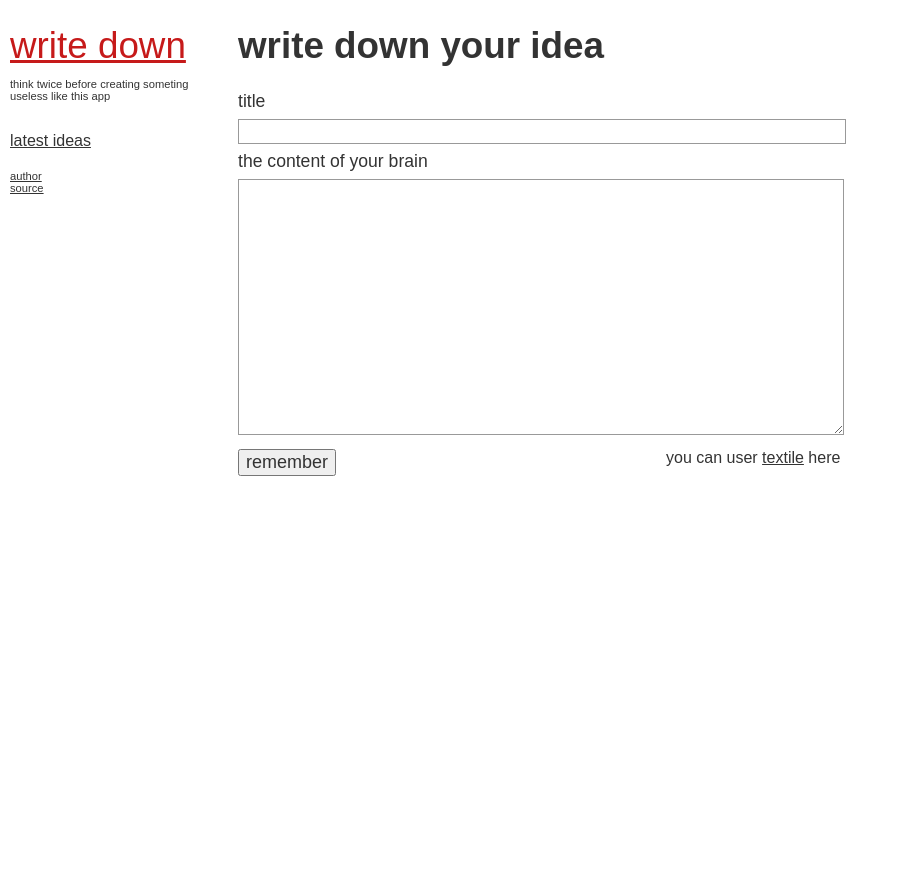
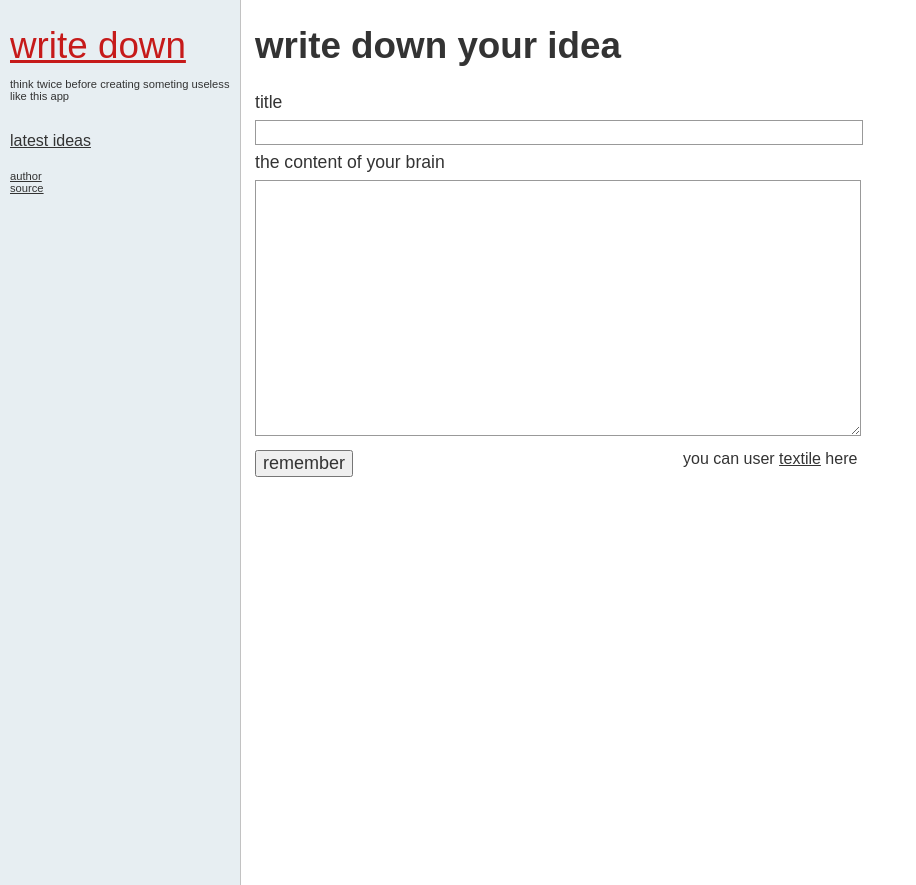
Before and after one commit to kalimatas/writedownme, a Flask app: template application/templates/new.html in a window 1280 px wide. Shown: the whole page, without its empty margins (0-916 px from the left). Run offline with Flask 2, Linux system fonts and the light colour scheme; the template is opened without the code that fills it, so the values that code supplies are empty.

Commit message:
changed sidebar style

```diff
--- a/application/static/style.css
+++ b/application/static/style.css
@@ -3,14 +3,32 @@
     color: #333;
 }
 
+body {
+    margin: 0;
+    padding: 0;
+}
+
+#content_wrapper {
+    margin-top: 0;
+    padding-top: 0;
+}
+
 #sidebar {
+    padding-left: 10px;
+    padding-top: 25px;
     position: fixed;
-    left: 10px;
-    width: 200px;
+    top: 0;
+    left: 0;
+    width: 230px;
+    height: 100%;
+    min-height: 700px;
+    background: #e7eef2;
+    border-right: 1px solid #c2c2c2;
 }
 
 #content {
-    margin-left: 230px;
+    margin-left: 255px;
+    margin-top: 25px;
 }
 
 form#new_idea p {
@@ -44,6 +62,8 @@ p#advice {
 
 h1#main_title {
     font-size: 2.3em;
+    margin-top: 0;
+    padding-top: 0;
 }
 
 ul#idea_list {
@@ -98,6 +118,8 @@ a#writedown {
     font-size: 2.3em;
     font-weight: normal;
     color: #c61a1a;
+    padding-top: 0;
+    margin-top: 0;
 }
 a#writedown:hover {
     text-decoration: none;
```
